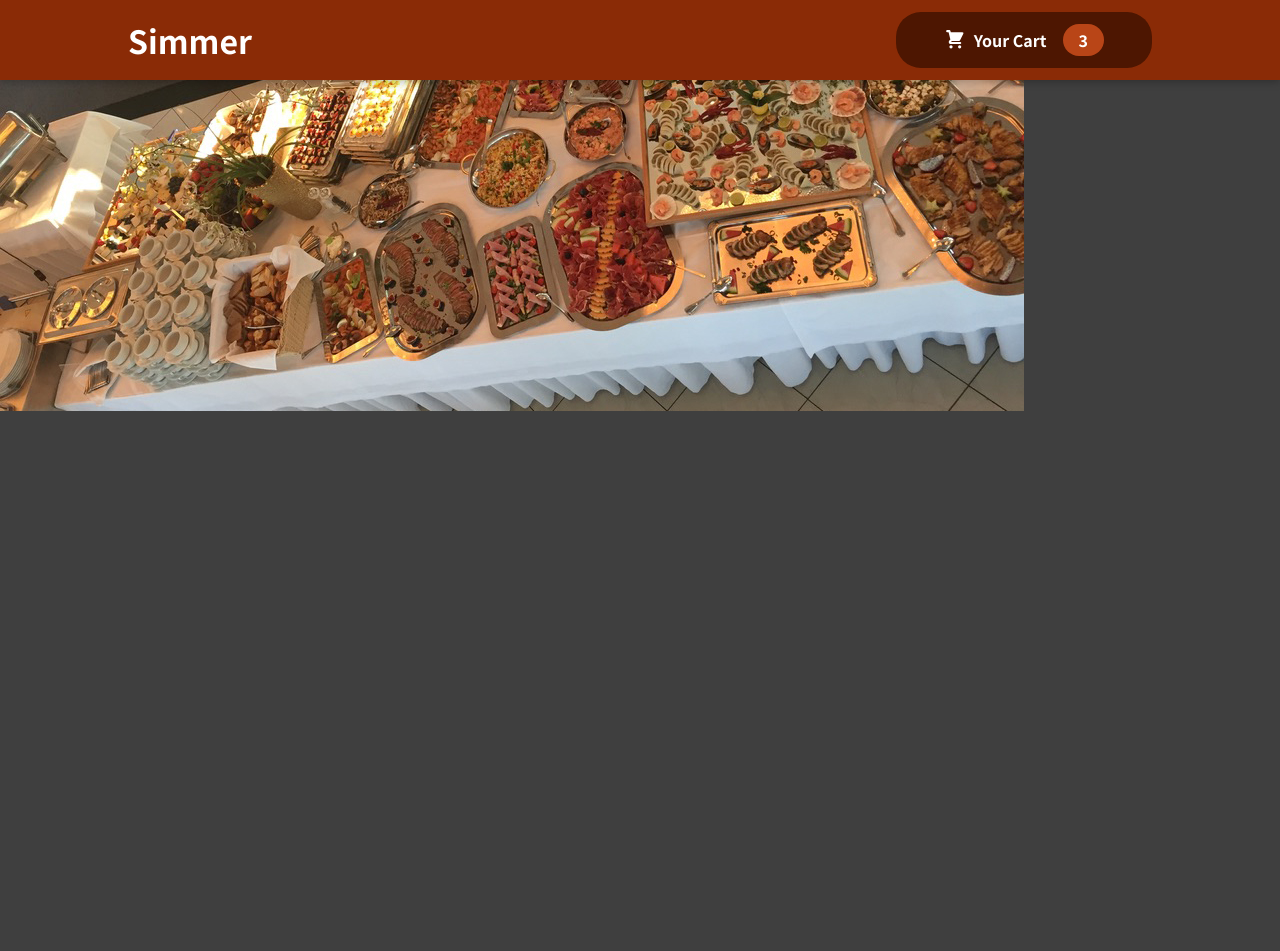
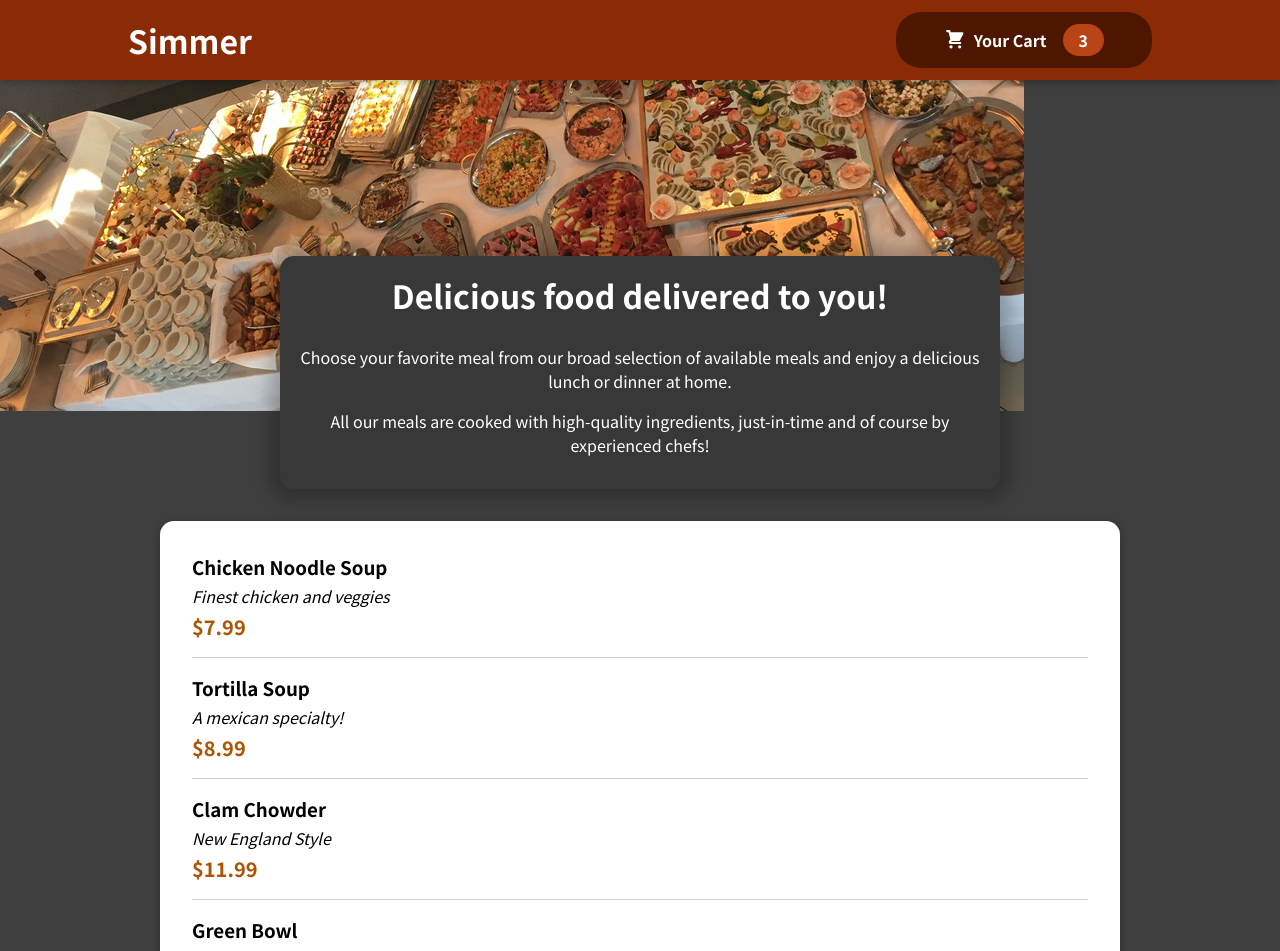
Before and after one commit to Lerwa30/food-order-app, a React (Create React App) app: page / in a window 1280 px wide. Shown: the top 951 px of the page. Before the commit the page ends 800 px from the top, so only its background shows below. Built offline with nearby package versions, Linux system fonts and the light colour scheme.

Commit message:
created meal item component and used props to render meals from object in available meals

```diff
--- a/src/App.js
+++ b/src/App.js
@@ -1,11 +1,15 @@
 import React from "react";
 
 import Header from "./components/Layout/Header";
+import Meals from "./components/Meals/Meals";
 
 function App() {
   return (
     <React.Fragment>
       <Header />
+      <main>
+        <Meals />
+      </main>
     </React.Fragment>
   );
 }
--- /dev/null
+++ b/src/components/Meals/AvailableMeals.js
@@ -0,0 +1,53 @@
+import React from "react";
+
+import Card from "../UI/Card";
+import classes from "./AvailableMeals.module.css";
+import MealItem from "./MealItem/MealItem";
+
+const DUMMY_MEALS = [
+  {
+    id: "m1",
+    name: "Chicken Noodle Soup",
+    description: "Finest chicken and veggies",
+    price: 7.99,
+  },
+  {
+    id: "m2",
+    name: "Tortilla Soup",
+    description: "A mexican specialty!",
+    price: 8.99,
+  },
+  {
+    id: "m3",
+    name: "Clam Chowder",
+    description: "New England Style",
+    price: 11.99,
+  },
+  {
+    id: "m4",
+    name: "Green Bowl",
+    description: "Healthy...and green...",
+    price: 9.99,
+  },
+];
+
+const AvailableMeals = () => {
+  const mealsList = DUMMY_MEALS.map((meal) => (
+    <MealItem
+      key={meal.id}
+      name={meal.name}
+      description={meal.description}
+      price={meal.price}
+    />
+  ));
+
+  return (
+    <section className={classes.meals}>
+      <Card>
+        <ul>{mealsList}</ul>
+      </Card>
+    </section>
+  );
+};
+
+export default AvailableMeals;
--- /dev/null
+++ b/src/components/Meals/AvailableMeals.module.css
@@ -0,0 +1,24 @@
+.meals {
+    max-width: 60rem;
+    width: 90%;
+    margin: 2rem auto;
+    animation: meals-appear 1s ease-out forwards;
+  }
+
+  .meals ul {
+    list-style: none;
+    margin: 0;
+    padding: 0;
+  }
+
+  @keyframes meals-appear {
+    from {
+      opacity: 0;
+      transform: translateY(3rem);
+    }
+
+    to {
+      opacity: 1;
+      transform: translateY(0);
+    }
+  }
--- /dev/null
+++ b/src/components/Meals/MealItem/MealItem.js
@@ -0,0 +1,19 @@
+import React from "react";
+
+import classes from "./MealItem.module.css";
+
+const MealItem = (props) => {
+    const price = `$${props.price.toFixed(2)}`
+  return (
+    <li className={classes.meal}>
+      <div>
+        <h3>{props.name}</h3>
+        <div className={classes.description}>{props.description}</div>
+        <div className={classes.price}>{price}</div>
+      </div>
+      <div></div>
+    </li>
+  );
+};
+
+export default MealItem;
--- /dev/null
+++ b/src/components/Meals/MealItem/MealItem.module.css
@@ -0,0 +1,22 @@
+.meal {
+    display: flex;
+    justify-content: space-between;
+    margin: 1rem;
+    padding-bottom: 1rem;
+    border-bottom: 1px solid #ccc;
+  }
+
+  .meal h3 {
+    margin: 0 0 0.25rem 0;
+  }
+
+  .description {
+    font-style: italic;
+  }
+
+  .price {
+    margin-top: 0.25rem;
+    font-weight: bold;
+    color: #ad5502;
+    font-size: 1.25rem;
+  }
--- /dev/null
+++ b/src/components/Meals/Meals.js
@@ -0,0 +1,15 @@
+import React from "react";
+
+import AvailableMeals from "./AvailableMeals";
+import MealsSummary from "./MealsSummary";
+
+const Meals = (props) => {
+  return (
+    <React.Fragment>
+      <MealsSummary />
+      <AvailableMeals />
+    </React.Fragment>
+  );
+};
+
+export default Meals;
--- /dev/null
+++ b/src/components/Meals/MealsSummary.js
@@ -0,0 +1,19 @@
+import React from "react";
+
+import classes from './MealsSummary.module.css'
+
+const MealsSummary = () => {
+    return <section className={classes.summary}>
+        <h2>Delicious food delivered to you!</h2>
+        <p>
+        Choose your favorite meal from our broad selection of available meals
+        and enjoy a delicious lunch or dinner at home.
+      </p>
+      <p>
+        All our meals are cooked with high-quality ingredients, just-in-time and
+        of course by experienced chefs!
+      </p>
+    </section>
+};
+
+export default MealsSummary;
--- /dev/null
+++ b/src/components/Meals/MealsSummary.module.css
@@ -0,0 +1,18 @@
+.summary {
+    text-align: center;
+    max-width: 45rem;
+    width: 90%;
+    margin: auto;
+    margin-top: -10rem;
+    position: relative;
+    background-color: #383838;
+    color: white;
+    border-radius: 14px;
+    padding: 1rem;
+    box-shadow: 0 1px 18px 10px rgba(0, 0, 0, 0.25);
+  }
+
+  .summary h2 {
+    font-size: 2rem;
+    margin-top: 0;
+  }
--- /dev/null
+++ b/src/components/UI/Card.js
@@ -0,0 +1,9 @@
+import React from "react";
+
+import classes from './Card.module.css'
+
+const Card = props => {
+    return <div className={classes.card}>{props.children}</div>
+};
+
+export default Card;
--- /dev/null
+++ b/src/components/UI/Card.module.css
@@ -0,0 +1,6 @@
+.card {
+    padding: 1rem;
+    box-shadow: 0 2px 8px rgba(0, 0, 0, 0.25);
+    border-radius: 14px;
+    background-color: white;
+  }
```
Also changed, not shown: src/components/Meals/MealItem/MealItemForm.js (added, +9 -0 lines), src/components/Meals/MealItem/MealItemForm.module.css (added, +20 -0 lines).
